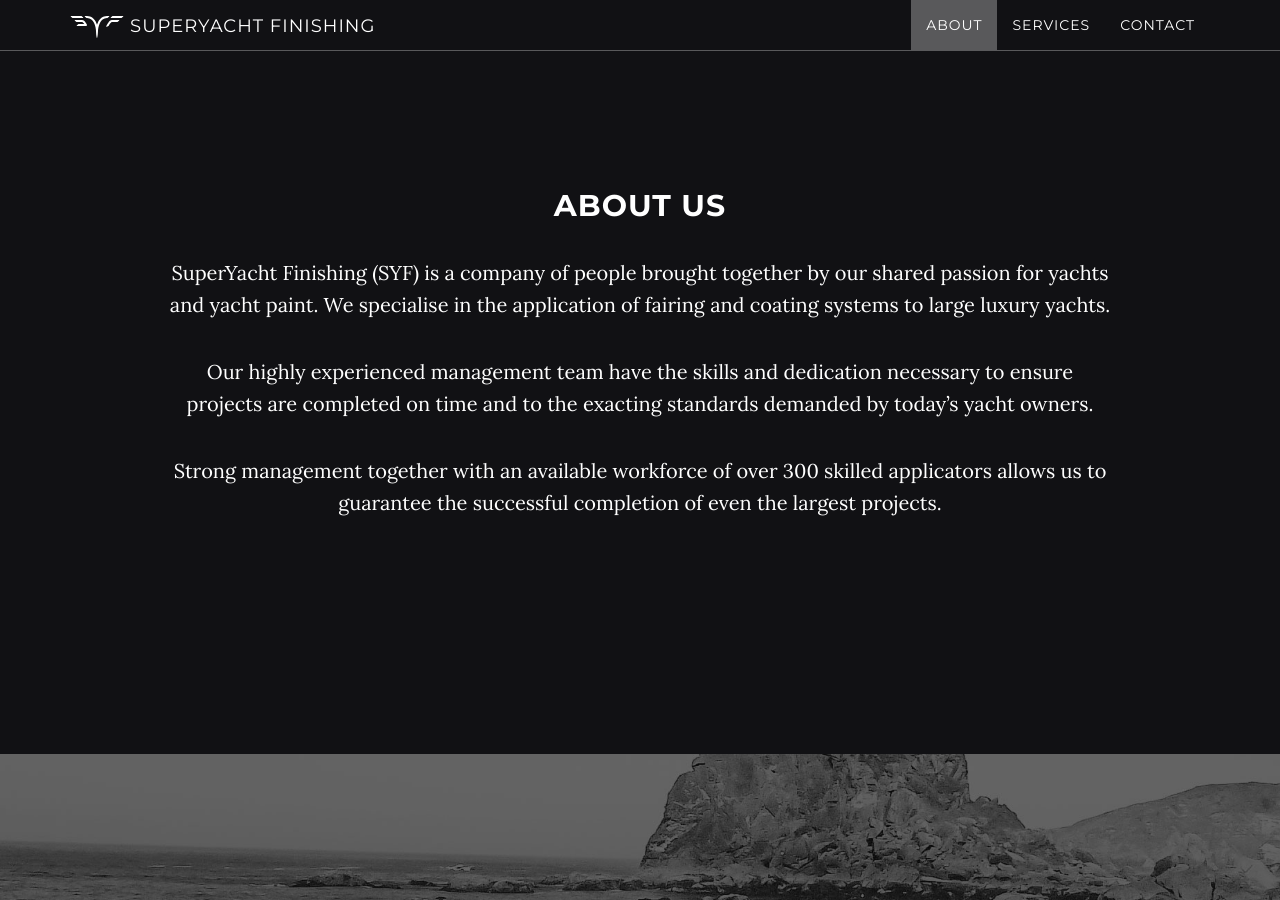
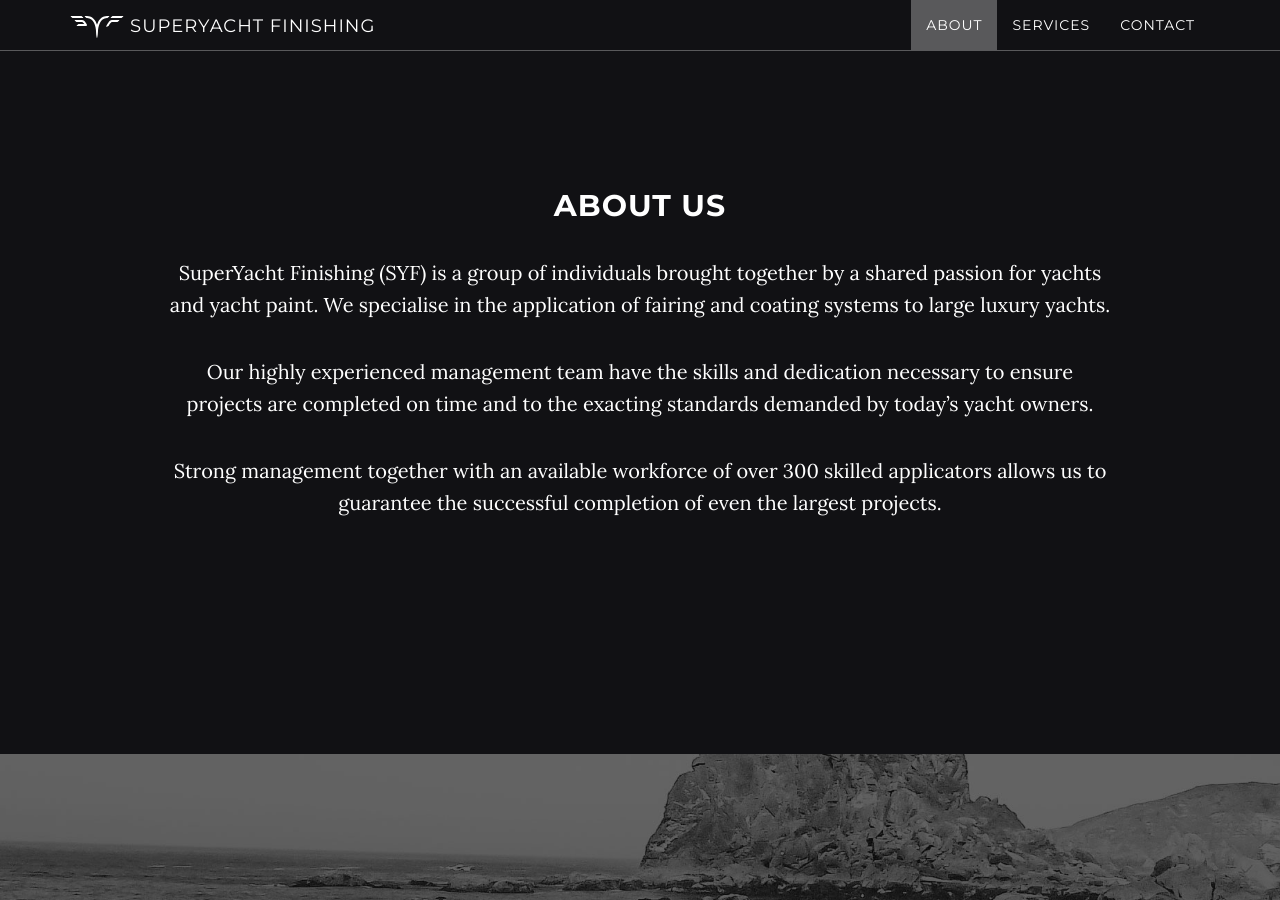
Before and after one commit to superyachtfinishing/superyachtfinishing.github.io, a Jekyll site: the page built from index.html, in a window 1280 px wide and 900 px high, scrolled down 911 px. Built offline with Jekyll 4.4.1, drawn with Linux system fonts in a browser that asks for light colours.

Commit message:
company of people to group of individuals

```diff
--- a/_includes/about.html
+++ b/_includes/about.html
@@ -5,7 +5,7 @@
                 <div class="row">
                     <div class="col-lg-10 col-lg-offset-1">
                         <h2 class="section-heading">About Us</h2>
-                        <p>SuperYacht Finishing (SYF) is a company of people brought together by our shared passion for yachts and yacht paint. We specialise in the application of fairing and coating systems to large luxury yachts.</p>
+                        <p>SuperYacht Finishing (SYF) is a group of individuals brought together by a shared passion for yachts and yacht paint. We specialise in the application of fairing and coating systems to large luxury yachts.</p>
                         <p>Our highly experienced management team have the skills and dedication necessary to ensure projects are completed on time and to the exacting standards demanded by today’s yacht owners.</p>
                         <p>Strong management together with an available workforce of over 300 skilled applicators allows us to guarantee the successful completion of even the largest projects.</p>
                     </div>
```
